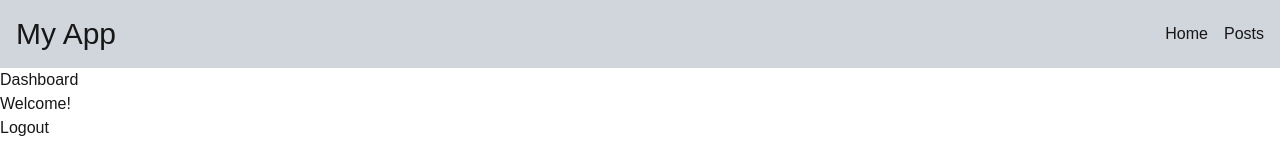
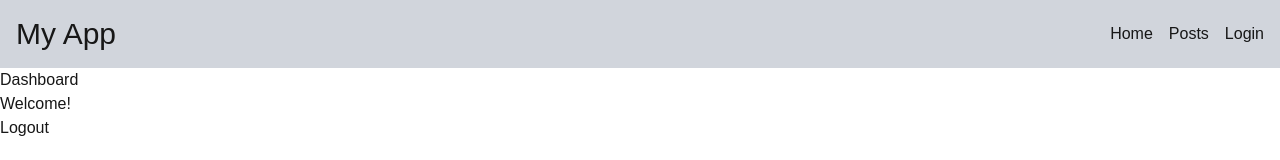
Before and after one commit to bngams/nextjs-2504, a Next.js app: page /dashboard in a window 1280 px wide. Shown: the top 160 px of the page. Built offline with nearby package versions, Linux system fonts and the light colour scheme.

Commit message:
add login link to header menu

```diff
--- a/src/app/layout.tsx
+++ b/src/app/layout.tsx
@@ -39,6 +39,9 @@ export default function RootLayout({
             <li>
               <Link href="/posts">Posts</Link>
             </li>
+            <li>
+              <Link href="/login">Login</Link>
+            </li>
           </ul>
         </header>
         {children}
```
